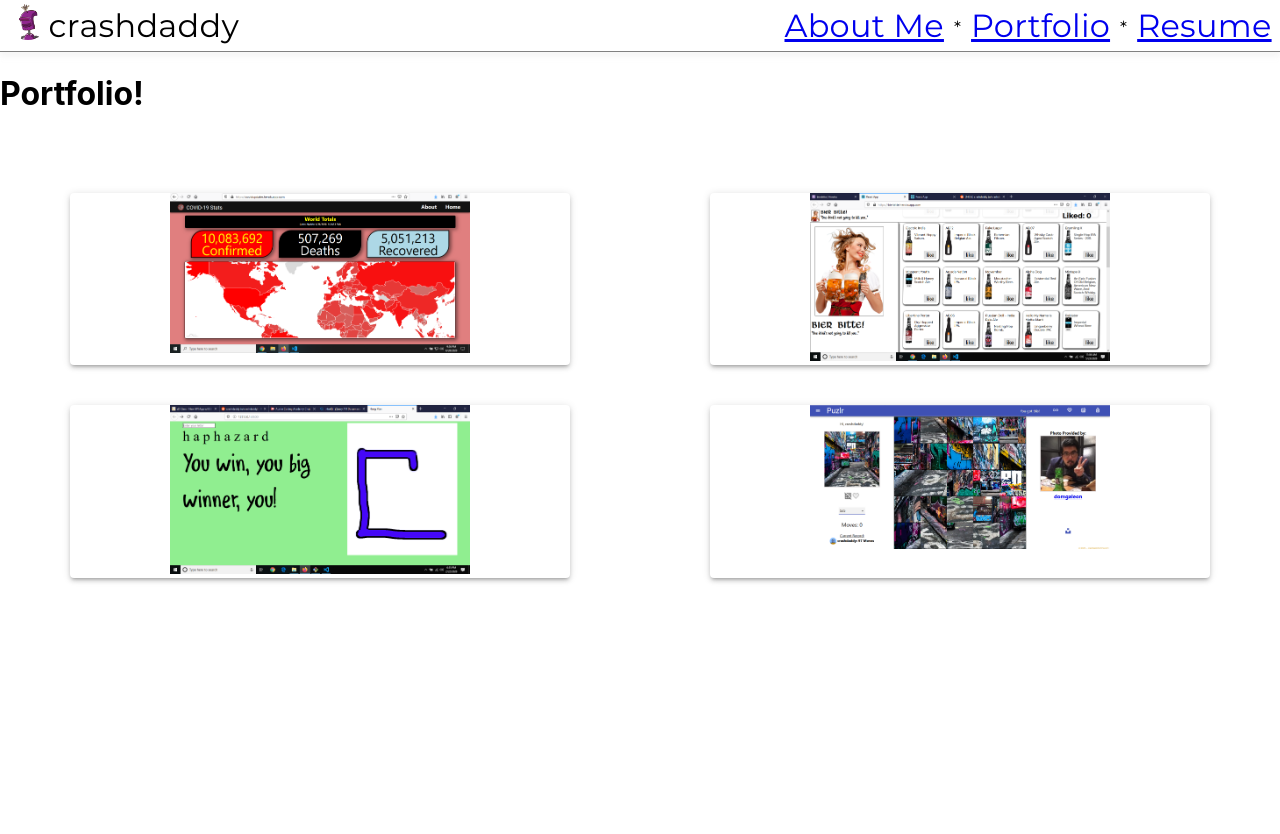
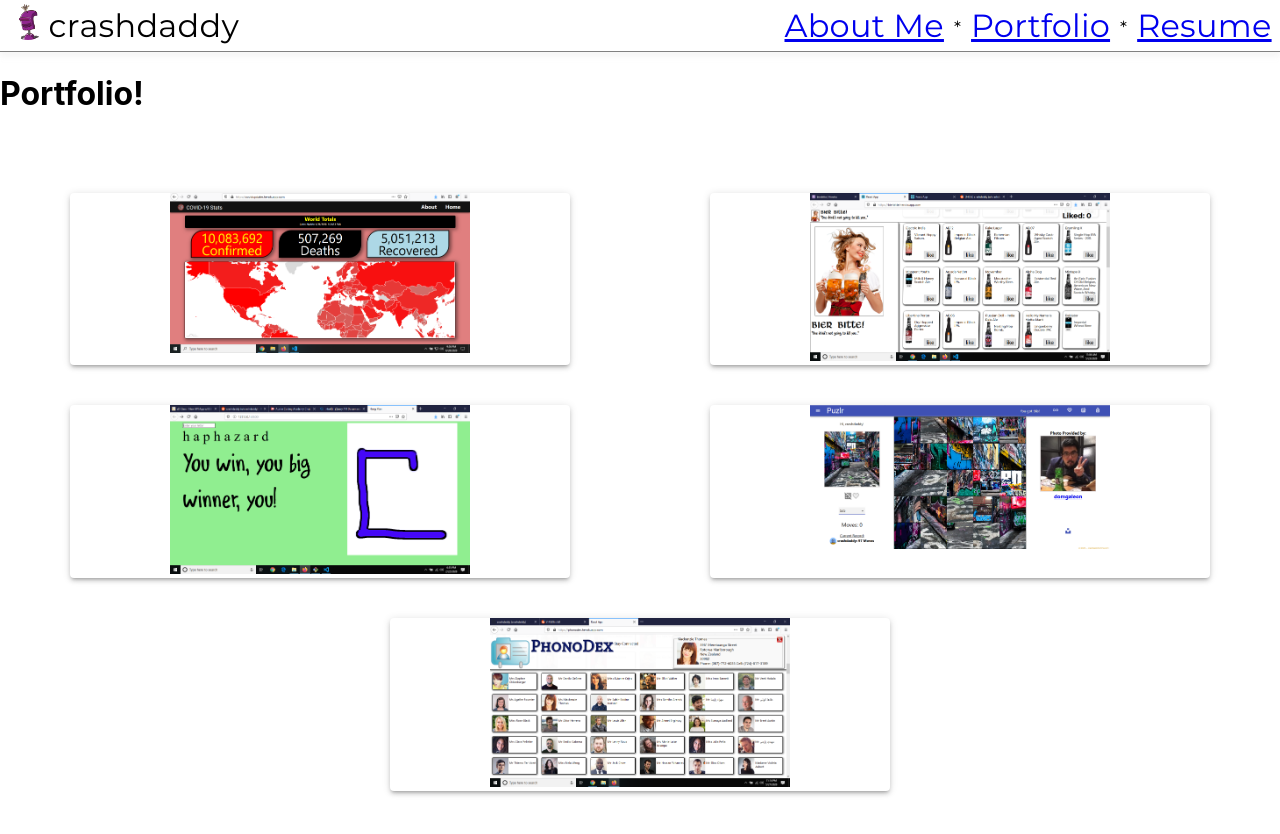
Before and after one commit to crashdaddy/crashdaddy, a React (Create React App) app: page /portfolio in a window 1280 px wide. Shown: the top 834 px of the page. Before the commit the page ends 800 px from the top, so only its background shows below. Built offline with nearby package versions, Linux system fonts and the light colour scheme.

Commit message:
adding portfolio items

```diff
--- a/src/components/Portfolio/Portfolio.js
+++ b/src/components/Portfolio/Portfolio.js
@@ -4,6 +4,7 @@ import covid from './covid19.png';
 import bier from './bier2.png';
 import hangman from './hangmanprog2.png';
 import puzlr from './puzzley19.png';
+import phonodex from './phonodex2.png';
 import { Link } from '@material-ui/core';
 
 class Portfolio extends Component {
@@ -11,7 +12,7 @@ class Portfolio extends Component {
     render() {
         return(
             <div><h1>Portfolio!<br/></h1>
-            <div style={{textAlign:'center',marginTop:'40px',display:"flex",flexWrap:'wrap',justifyContent:'space-around'}}>
+            <div style={{textAlign:'center',marginTop:'40px',marginBottom:'50px',display:"flex",flexWrap:'wrap',justifyContent:'space-around'}}>
 
                 <Paper elevation={3} style={{width:'500px',marginTop:'40px'}}>
                     <Link href="http://covidupdater.herokuapp.com/">
@@ -33,6 +34,11 @@ class Portfolio extends Component {
                     <img src={puzlr} style={{width:'300px'}} alt=''/>
                     </Link>
                 </Paper>
+                <Paper elevation={3} style={{width:'500px',marginTop:'40px'}}>
+                    <Link href="https://phonodex.herokuapp.com/">
+                    <img src={phonodex} style={{width:'300px'}} alt=''/>
+                    </Link>
+                </Paper>
              </div>
              </div>
 
```
Also changed, not shown: src/components/Portfolio/phonodex2.png (added).
